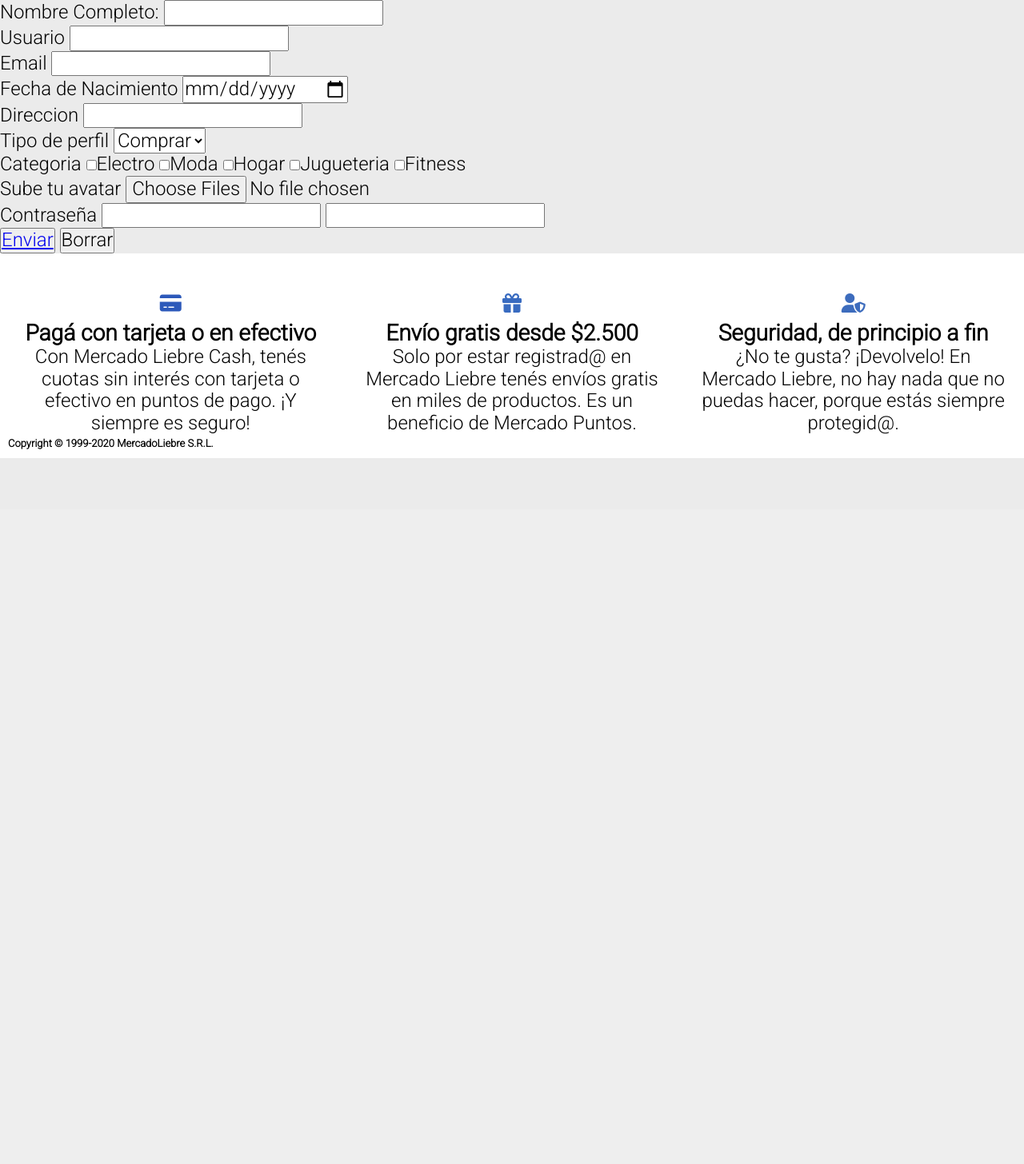
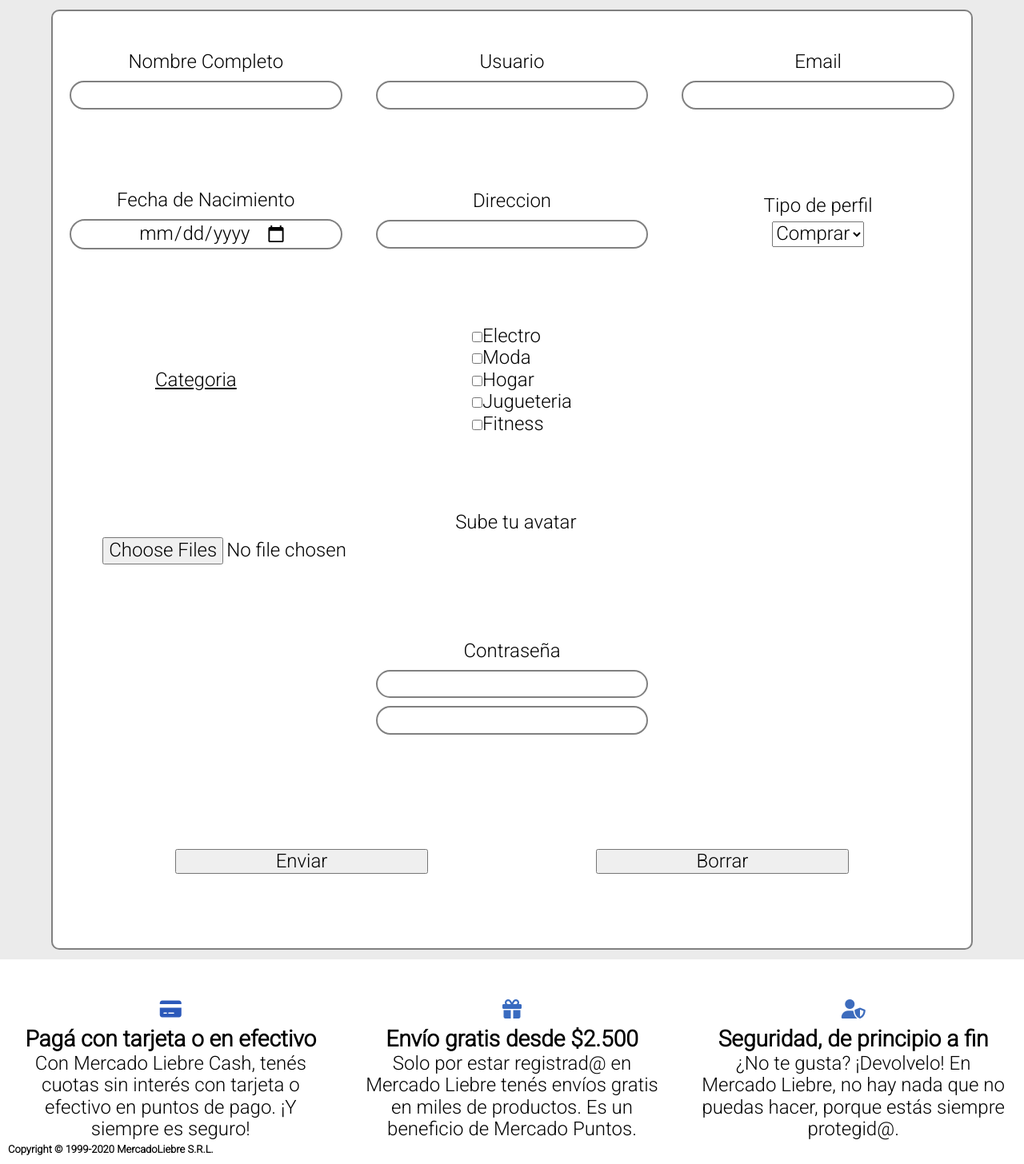
Before and after one commit to VS1379/Mercado-Liebre, a Node server app: page /register in a window 1280 px wide. Shown: the part 163-1619 px from the top of the page at 80% size. Before the commit the page ends 736 px from the top, so only its background shows below. Run offline with Node 20, Linux system fonts and the light colour scheme.

Commit message:
form update

```diff
--- a/src/public/css/register.css
+++ b/src/public/css/register.css
@@ -0,0 +1,141 @@
+.div-form {
+  display: flex;
+  flex-direction: column;
+  align-items: center;
+  width: 100%;
+}
+
+form {
+  display: flex;
+  flex-direction: column;
+  align-items: center;
+  width: 100%;
+}
+
+.p-form {
+  display: flex;
+  flex-direction: column;
+  align-items: center;
+  justify-content: center;
+  width: 100%;
+}
+
+.label-form {
+  display: flex;
+  align-items: center;
+  justify-content: center;
+  width: 100%;
+  margin: 0.2em;
+}
+
+.input-form {
+  display: flex;
+  align-items: center;
+  justify-content: center;
+  width: 50%;
+  margin: 0.2em;
+  border: solid grey 2px;
+  text-align: center;
+  padding: 2px;
+}
+
+#p-interest {
+  display: flex;
+  align-items: center;
+  justify-content: center;
+  flex-wrap: wrap;
+  width: 100%;
+  margin: 0.5em;
+}
+
+#p-interest label {
+  text-decoration-color: black;
+  text-decoration-line: underline;
+}
+
+#p-avatar {
+  display: flex;
+  flex-wrap: wrap;
+  flex-direction: column;
+  align-items: center;
+  justify-content: center;
+  width: 100%;
+}
+
+#input-select-avatar {
+  display: inline-flex;
+  flex-direction: row;
+  align-items: center;
+  justify-content: center;
+  flex-wrap: wrap;
+  width: 90%;
+}
+
+#form-buttons {
+  display: flex;
+  flex-wrap: wrap;
+  flex-direction: row;
+  align-items: center;
+  justify-content: space-around;
+  margin: 2em;
+  width: 100%;
+}
+
+#button-submit {
+  width: 30%;
+}
+
+#a-button-submit {
+  color: black;
+  text-decoration: none;
+}
+
+#button-reset {
+  width: 30%;
+}
+
+@media (min-width: 471px) and (max-width: 1024px) {
+  #input-select-avatar {
+    width: aut5;
+  }
+}
+
+@media (min-width: 1024px) {
+  .div-form {
+    display: flex;
+    flex-direction: column;
+    align-items: center;
+    justify-content: center;
+    height: 50em;
+  }
+
+  form {
+    display: flex;
+    flex-direction: row;
+    flex-wrap: wrap;
+    align-items: center;
+    justify-content: space-around;
+    width: 90%;
+    height: 49em;
+    border: solid grey 2px;
+    border-radius: 10px;
+    background-color: #fff;
+  }
+
+  .p-form {
+    width: 33%;
+  }
+
+  .input-form {
+    width: 90%;
+    border-radius: 20px;
+  }
+
+  #p-interest {
+    display: flex;
+    flex-direction: row;
+    align-items: center;
+    justify-content: center;
+    width: 1px;
+  }
+}
--- a/src/views/register.html
+++ b/src/views/register.html
@@ -8,6 +8,7 @@
     <link rel="stylesheet" href="https://cdnjs.cloudflare.com/ajax/libs/font-awesome/6.2.1/css/all.min.css">
     <!-- enlazado hoja de css -->
     <link rel="stylesheet" type="text/css" href="/css/styles.css">
+    <link rel="stylesheet" href="/css/register.css">
     <!-- Normaliza para todos los nav -->
     <link rel="stylesheet" href="/css/normalize.css">
     <!-- Fuente de google roboto -->
@@ -51,59 +52,60 @@
         </div>
     </header>
     <main>
-        <form action="/re|gister" method="post">
-            <p id="p-name-lastname">
-                <label for="name-lastname">Nombre Completo:</label>
-                <input type="text" name="name-lastname">
+        <div class="div-form">
+            <form action="/register" method="post">
+                <p class="p-form">
+                    <label for="name-lastname" class="label-form">Nombre Completo</label>
+                    <input type="text" name="name-lastname" class="input-form">
                 </p>
-            <p id="p-username">
-                <label for="username">Usuario</label>
-                <input type="text" name="username">
+                <p class="p-form">
+                    <label for="usernamex" class="label-form">Usuario</label>
+                    <input type="text" name="username" class="input-form">
                 </p>
-            <p id="p-email">
-                <label for="email">Email</label>
-                <input type="email" name="email">
+                <p class="p-form">
+                    <label for="email" class="label-form">Email</label>
+                    <input type="email" name="email" class="input-form">
                 </p>
-            <p id="p-birthday">
-                <label for="birthday">Fecha de Nacimiento</label>
-                <input type="date" name="birthday">
+                <p class="p-form">
+                    <label for="birthday" class="label-form">Fecha de Nacimiento</label>
+                    <input type="date" name="birthday" class="input-form">
                 </p>
-            <p id="p-address">
-                <label for="address">Direccion</label>
-                <input type="address" name="address">
+                <p class="p-form">
+                    <label for="address" class="label-form">Direccion</label>
+                    <input type="address" name="address" class="input-form">
                 </p>
-            <p id="p-comprarVender">
-                <label for="comprarVender">Tipo de perfil
+                <p class="p-form">
+                    <label for="comprarVender" class="label-form">Tipo de perfil</label>
                     <select name="comprarVender">
                         <option value="comprar" selected>Comprar</option>
                         <option value="vender">Vender</option>
                     </select>
-                </label>
                 </p>
                 <p id="p-interest">
-                <label for="interest">Categoria
-                    <input type="checkbox" name="electro">Electro</input>
-                    <input type="checkbox" name="moda">Moda</input>
-                    <input type="checkbox" name="hogar">Hogar</input>
-                    <input type="checkbox" name="jugueteria">Jugueteria</input>
-                    <input type="checkbox" name="vidaSana">Fitness</input>
-                </label>
+                    <label for="interest" class="label-form">Categoria</label>
+                <ul style="list-style: none">
+                    <li><input type="checkbox" name="electro">Electro</input></li>
+                    <li><input type="checkbox" name="moda">Moda</input></li>
+                    <li><input type="checkbox" name="hogar">Hogar</input></li>
+                    <li><input type="checkbox" name="jugueteria">Jugueteria</input></li>
+                    <li><input type="checkbox" name="vidaSana">Fitness</input></li>
+                </ul>
                 </p>
                 <p id="p-avatar">
-                <label for="avatar">Sube tu avatar
-                    <input type="file" name="avatar" accept=".jpg, .png" multiple>
-                </label>
+                    <label for="avatar" class="label-form">Sube tu avatar</label>
+                    <input type="file" name="avatar" accept=".jpg, .png" multiple id="input-select-avatar">
                 </p>
-            <p id="p-password">
-                <label for="password">Contraseña
-                    <input type="password" name="password">
-                    <input type="password" name="password">
-                </label>
+                <p class="p-form">
+                    <label for="password" class="label-form">Contraseña</label>
+                    <input type="password" name="password" class="input-form">
+                    <input type="password" name="password" class="input-form">
                 </p>
-
-            <button type="submit"><a href="/home">Enviar</a></button>
-            <button type="reset">Borrar</button>
+                <p id="form-buttons">
+                    <button type="submit" id="button-submit"><a href="/home" id="a-button-submit">Enviar</a></button>
+                    <button type="reset" id="button-reset">Borrar</button>
+                </p>
             </form>
+        </div>
     </main>
     <footer>
         <div class="footer-page">
```
Lines whose indentation alone changed are shown as unchanged.
